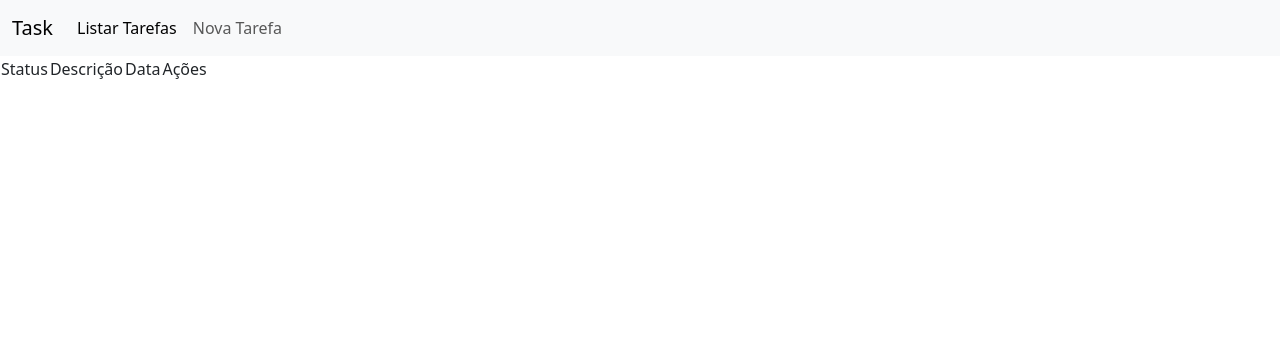
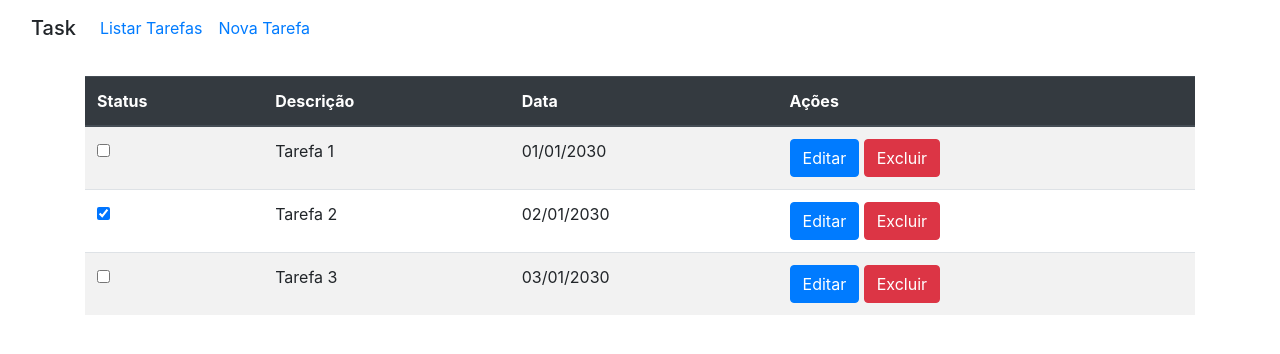
Before and after one commit to pelegrino/task, a React (Create React App) app in the folder task-frontend/: page / in a window 1280 px wide. Shown: the top 354 px of the page. Built offline with nearby package versions, Linux system fonts and the light colour scheme.

Commit message:
Exibindo as tarefas cadastradas na tabela

```diff
--- a/task-frontend/public/index.html
+++ b/task-frontend/public/index.html
@@ -1,23 +1,51 @@
 <!DOCTYPE html>
+
 <html lang="en">
+
 <head>
+
+  <!-- Required meta tags -->
+
   <meta charset="utf-8">
-    <meta name="viewport" content="width=device-width, initial-scale=1">
 
-    <link href="https://cdn.jsdelivr.net/npm/bootstrap@5.3.0-alpha2/dist/css/bootstrap.min.css" rel="stylesheet" integrity="sha384-aFq/bzH65dt+w6FI2ooMVUpc+21e0SRygnTpmBvdBgSdnuTN7QbdgL+OapgHtvPp" crossorigin="anonymous">
+  <meta name="viewport" content="width=device-width, initial-scale=1, shrink-to-fit=no">
+
+
+  <!-- Bootstrap JavaScript -->
+
+  <script src="https://code.jquery.com/jquery-3.4.1.slim.min.js"
+    integrity="sha384-J6qa4849blE2+poT4WnyKhv5vZF5SrPo0iEjwBvKU7imGFAV0wwj1yYfoRSJoZ+n"
+    crossorigin="anonymous"></script>
+
+  <script src="https://cdn.jsdelivr.net/npm/popper.js@1.16.0/dist/umd/popper.min.js"
+    integrity="sha384-Q6E9RHvbIyZFJoft+2mJbHaEWldlvI9IOYy5n3zV9zzTtmI3UksdQRVvoxMfooAo"
+    crossorigin="anonymous"></script>
+
+  <script src="https://stackpath.bootstrapcdn.com/bootstrap/4.4.1/js/bootstrap.min.js"
+    integrity="sha384-wfSDF2E50Y2D1uUdj0O3uMBJnjuUD4Ih7YwaYd1iqfktj0Uod8GCExl3Og8ifwB6"
+    crossorigin="anonymous"></script>
+
+  <!-- Bootstrap CSS -->
+
+  <link rel="stylesheet" href="https://stackpath.bootstrapcdn.com/bootstrap/4.4.1/css/bootstrap.min.css"
+    integrity="sha384-Vkoo8x4CGsO3+Hhxv8T/Q5PaXtkKtu6ug5TOeNV6gBiFeWPGFN9MuhOf23Q9Ifjh" crossorigin="anonymous">
 
   <link rel="icon" href="%PUBLIC_URL%/favicon.ico" />
+
   <link rel="apple-touch-icon" href="%PUBLIC_URL%/logo192.png" />
+
   <link rel="manifest" href="%PUBLIC_URL%/manifest.json" />
 
-    <script src="https://cdn.jsdelivr.net/npm/@popperjs/core@2.11.6/dist/umd/popper.min.js" integrity="sha384-oBqDVmMz9ATKxIep9tiCxS/Z9fNfEXiDAYTujMAeBAsjFuCZSmKbSSUnQlmh/jp3" crossorigin="anonymous"></script>
-    <script src="https://cdn.jsdelivr.net/npm/bootstrap@5.3.0-alpha2/dist/js/bootstrap.min.js" integrity="sha384-heAjqF+bCxXpCWLa6Zhcp4fu20XoNIA98ecBC1YkdXhszjoejr5y9Q77hIrv8R9i" crossorigin="anonymous"></script>
+  <title>BlueTasks</title>
 
-    <title>Task</title>
 </head>
 
 <body>
+
   <noscript>You need to enable JavaScript to run this app.</noscript>
+
   <div id="root"></div>
+
 </body>
+
 </html>
--- a/task-frontend/src/App.js
+++ b/task-frontend/src/App.js
@@ -13,7 +13,9 @@ class App extends Component {
       <BrowserRouter>
       <div className="App">
         <NavBar />
-        <TaskListTable />
+        <div className="container" style={{marginTop: 20}}>
+          <TaskListTable />
+        </div>
       </div>
       </BrowserRouter>
     );
--- a/task-frontend/src/api/TaskService.js
+++ b/task-frontend/src/api/TaskService.js
@@ -1,15 +1,14 @@
 class TaskService {
     constructor() {
-        this.task = [
+        this.tasks = [
             {id: 1, description: "Tarefa 1", whenToDo: "01/01/2030", done: false },
-            {id: 2, description: "Tarefa 2", whenToDo: "02/01/2030", done: false },
+            {id: 2, description: "Tarefa 2", whenToDo: "02/01/2030", done: true },
             {id: 3, description: "Tarefa 3", whenToDo: "03/01/2030", done: false }
         ]
     }
 
-
     list() {
-
+        return this.tasks;
     }
 }
 
--- a/task-frontend/src/components/TaskListTable.js
+++ b/task-frontend/src/components/TaskListTable.js
@@ -1,37 +1,62 @@
 import React, { Component } from 'react';
+import TaskService from '../api/TaskService';
 
 class TaskListTable extends Component {
+    constructor(props) {
+        super(props);
+
+        this.state = {
+            tasks: []
+        }
+    }
+
+    componentDidMount() {
+        this.listTasks();
+    }
+
+    listTasks() {
+        this.setState({ tasks: TaskService.list() });
+    }
+
     render() {
         return (
-            <table>
+            <table className="table table-striped">
                 <TableHeader />
-                <TableBody />
+                <TableBody tasks={this.state.tasks}/>
             </table>
         );
     }
+
 }
 
 const TableHeader = () => {
     return (
-        <thead>
+        <thead className="thead-dark">
             <tr>
-                <td>Status</td>
-                <td>Descrição</td>
-                <td>Data</td>
-                <td>Ações</td>
+                <th scope='col'>Status</th>
+                <th scope='col'>Descrição</th>
+                <th scope='col'>Data</th>
+                <th scope='col'>Ações</th>
             </tr>
         </thead>
     )
 }
 
-const TableBody = () => {
+const TableBody = (props) => {
     return (
-        <tr>
-            <td></td>
-            <td></td>
-            <td></td>
-            <td></td>
-        </tr>
+        <tbody>
+            {props.tasks.map(task =>
+                <tr key={task.id}>
+                    <td><input type="checkbox" checked={task.done} /></td>
+                    <td>{task.description}</td>
+                    <td>{task.whenToDo}</td>
+                    <td>
+                        <input type='button' className='btn btn-primary' value="Editar" />
+                        &nbsp;<input type='button' className='btn btn-danger' value="Excluir" />
+                    </td>
+                </tr>
+            )}
+        </tbody>
     )
 }
 
```
Lines whose indentation alone changed are shown as unchanged.
